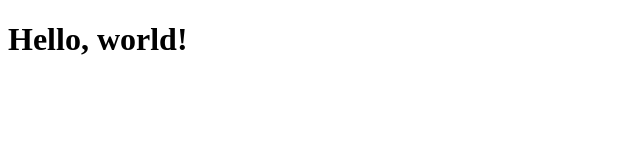
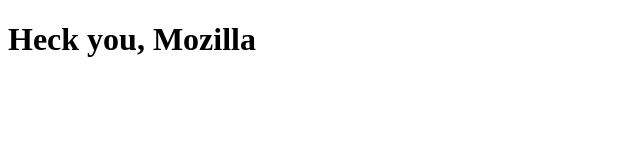
Before and after one commit to code4policy-archive/mozilla-website-eklung05, a plain HTML site: page index.html in a window 1280 px wide. Shown: the whole page, without its empty margins (0-640 px from the left). Drawn offline with Linux system fonts and the light colour scheme.

Commit message:
changed header to mozilla

```diff
--- a/index.html
+++ b/index.html
@@ -6,6 +6,6 @@
 	<title></title>
 </head>
 <body>
-	<h1>Hello, world!</h1>
+	<h1>Heck you, Mozilla</h1>
 </body>
 </html>
```
